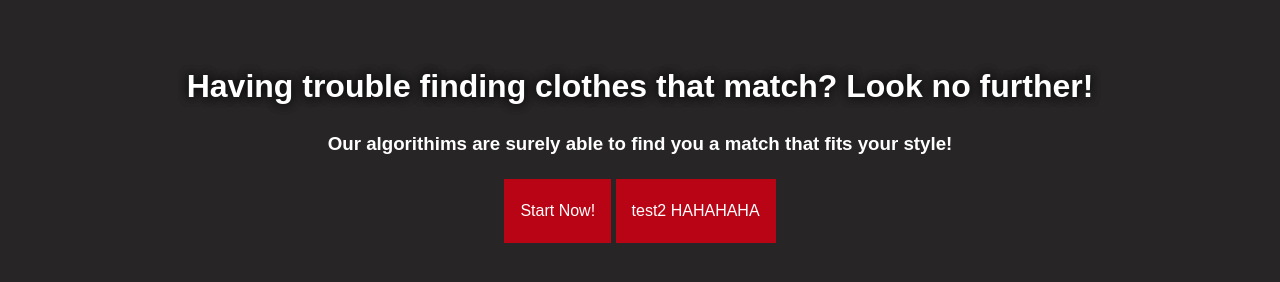
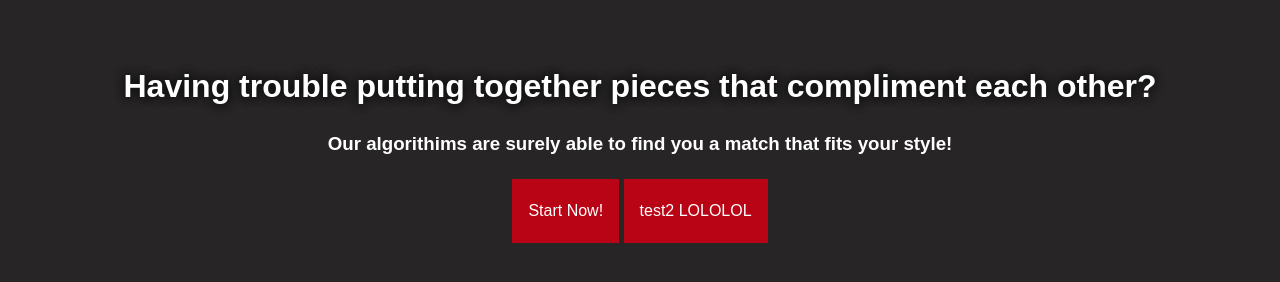
Before and after one commit to otterice/matchU, a plain HTML site: page index.html in a window 1280 px wide. Shown: the part 344-626 px from the top of the page. Drawn offline with Linux system fonts and the light colour scheme.

Commit message:
Update index.html

```diff
--- a/index.html
+++ b/index.html
@@ -24,6 +24,7 @@
               <li><a href="#" role="menuitem">Sub Item 3</a></li>
             </ul>
           </li>
+
           <li>
             <a href="#" class="animenu__nav__hasDropdown" aria-haspopup="true">Categories</a>
             <ul class="animenu__nav__dropdown" aria-label="submenu" role="menu">
@@ -32,8 +33,10 @@
               <li><a href="#" role="menuitem">Sub Item 3</a></li>
             </ul>
           </li>
+
           <li><a href="#">About</a></li>
           <li><a href="#">Contact</a></li>
+
         </ul>
       </nav>
 
@@ -42,13 +45,13 @@
         <h1>matchU</h1>
         <h2>Create seamlessly matching outfits through an intuitive interface.</h2>
       </div>
+
       <!--Description-->
-
       <div id="description" class="container">
-        <h2>Having trouble finding clothes that match? Look no further!</h2>
+        <h2>Having trouble putting together pieces that compliment each other?</h2>
         <h3>Our algorithims are surely able to find you a match that fits your style!</h3>
         <a href="closet.html" class="btn btn-primary">Start Now!</a>
-        <a href="test2.html" class="btn btn-primary">test2 HAHAHAHA</a>
+        <a href="test2.html" class="btn btn-primary">test2 LOLOLOL</a>
     </div>
 
 
```
